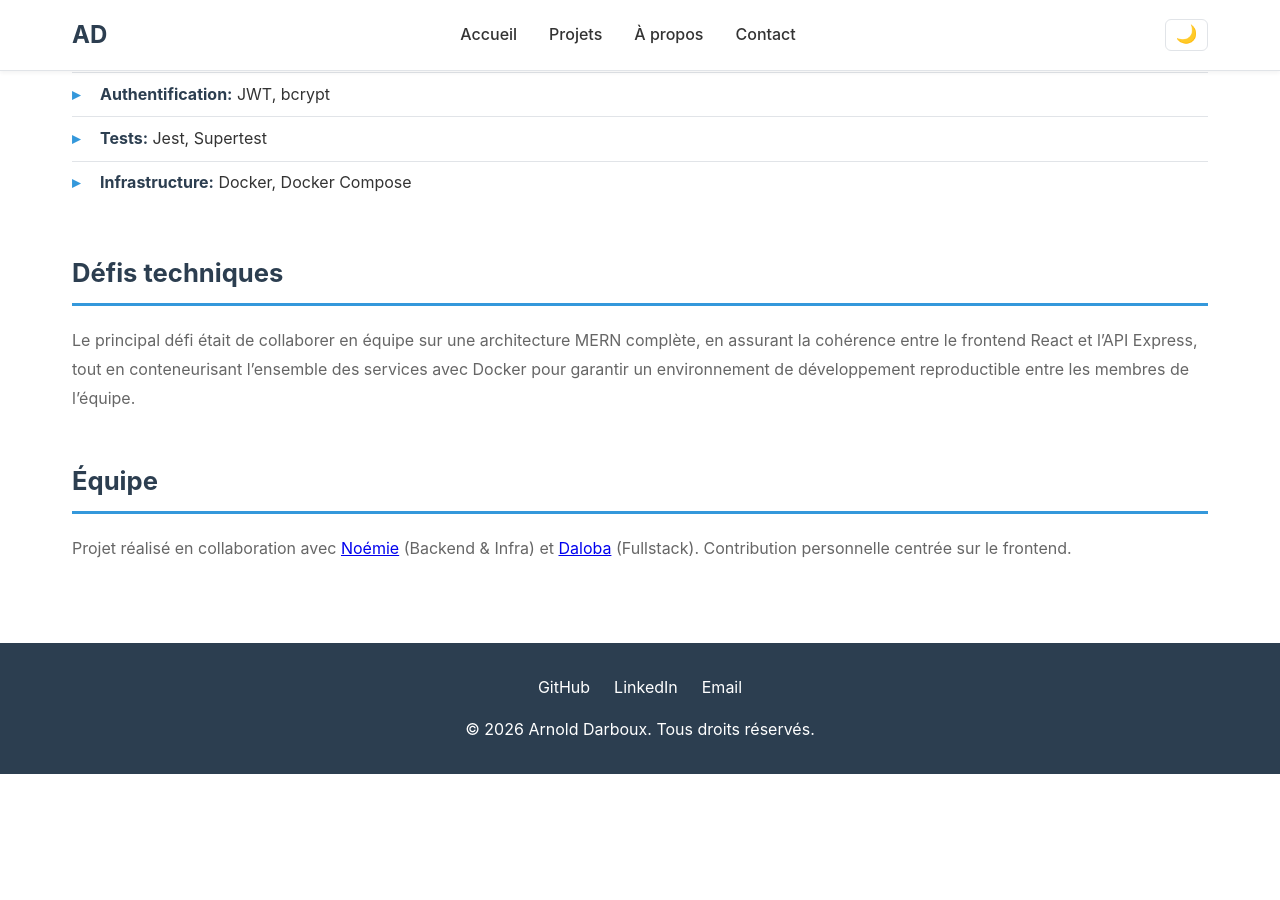
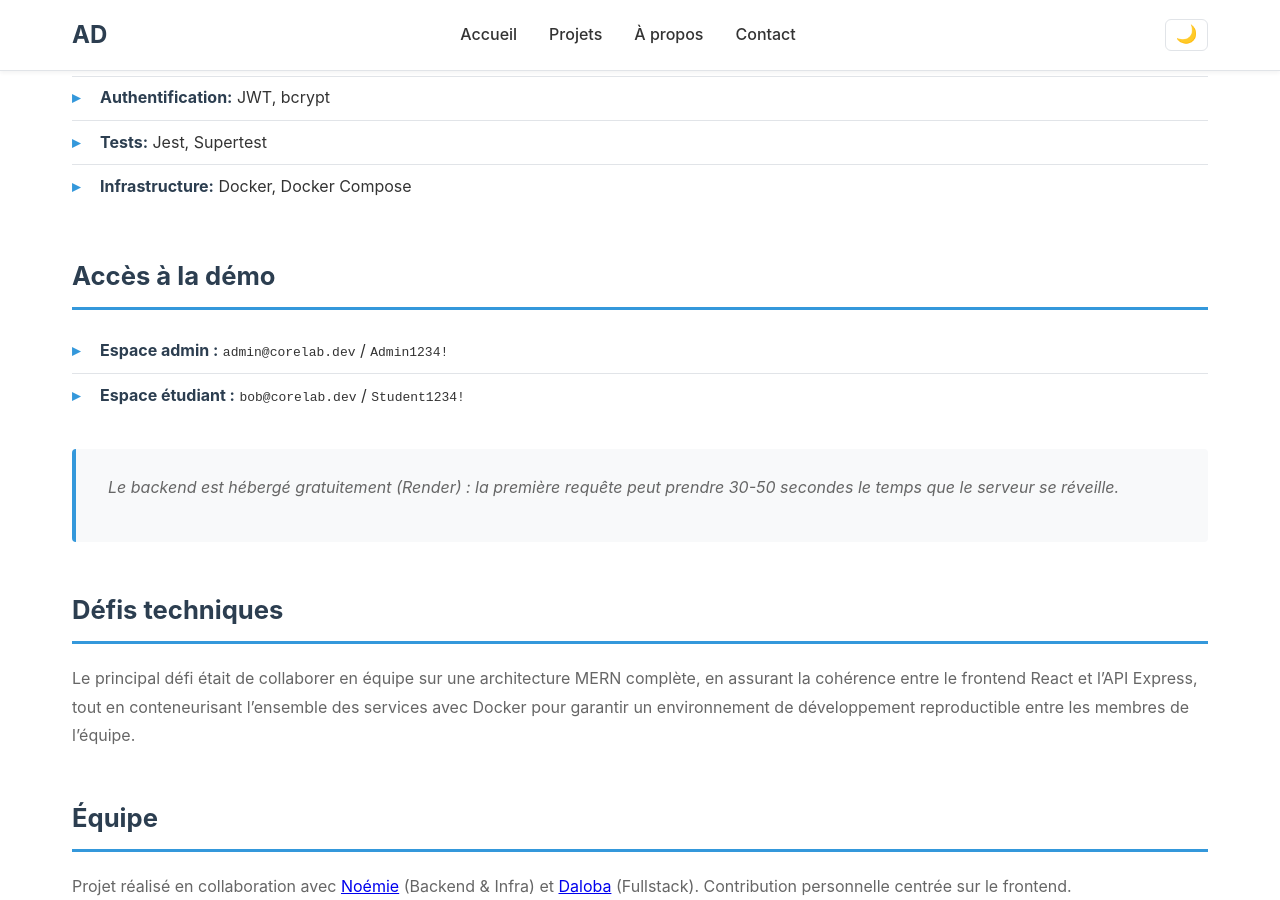
Before and after one commit to stevendarboux-a11y/PortfolioA, a Jekyll site: the page built from _projects/corelab.md, in a window 1280 px wide and 900 px high, scrolled down 1378 px. Built offline with Jekyll 4.4.1, drawn with Linux system fonts in a browser that asks for light colours; before the commit the page ends 2152 px from its top, so only the background shows below that.

Commit message:
ajoute lien démo live pour Corelab

```diff
--- a/_projects/corelab.md
+++ b/_projects/corelab.md
@@ -5,6 +5,7 @@
 tags: [React, Node.js, Express, MongoDB, Docker, JWT]
 tech: "React, Vite, Node.js, Express, MongoDB, JWT, Jest, Docker, Git, GitHub"
 github: "https://github.com/stevendarboux-a11y/SlayLab"
+demo: "https://slay-lab.vercel.app"
 order: 5
 ---
 
@@ -29,6 +30,13 @@
 - **Tests:** Jest, Supertest
 - **Infrastructure:** Docker, Docker Compose
 
+## Accès à la démo
+
+- **Espace admin :** `admin@corelab.dev` / `Admin1234!`
+- **Espace étudiant :** `bob@corelab.dev` / `Student1234!`
+
+> Le backend est hébergé gratuitement (Render) : la première requête peut prendre 30-50 secondes le temps que le serveur se réveille.
+
 ## Défis techniques
 
 Le principal défi était de collaborer en équipe sur une architecture MERN complète, en assurant la cohérence entre le frontend React et l'API Express, tout en conteneurisant l'ensemble des services avec Docker pour garantir un environnement de développement reproductible entre les membres de l'équipe.
```
